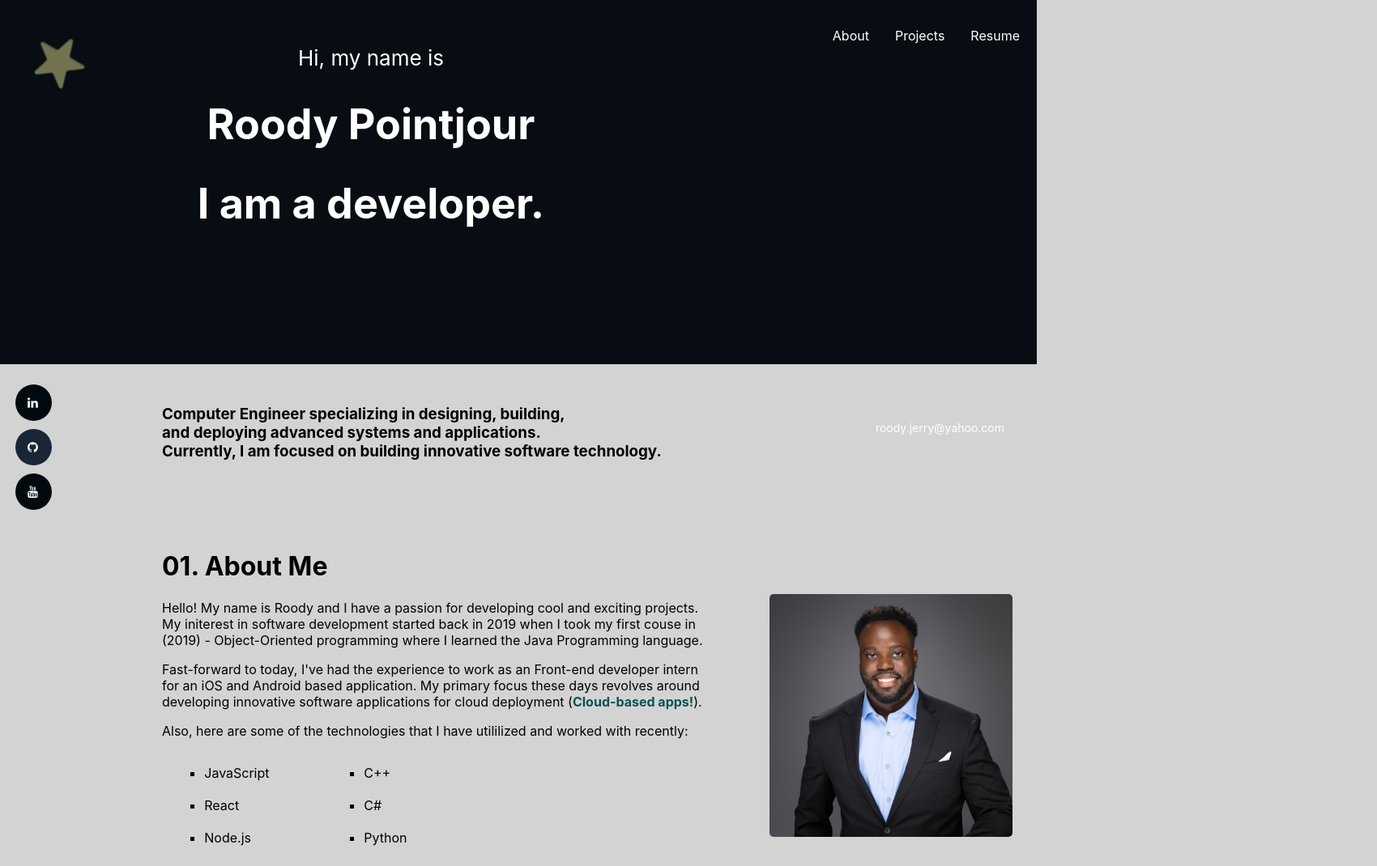
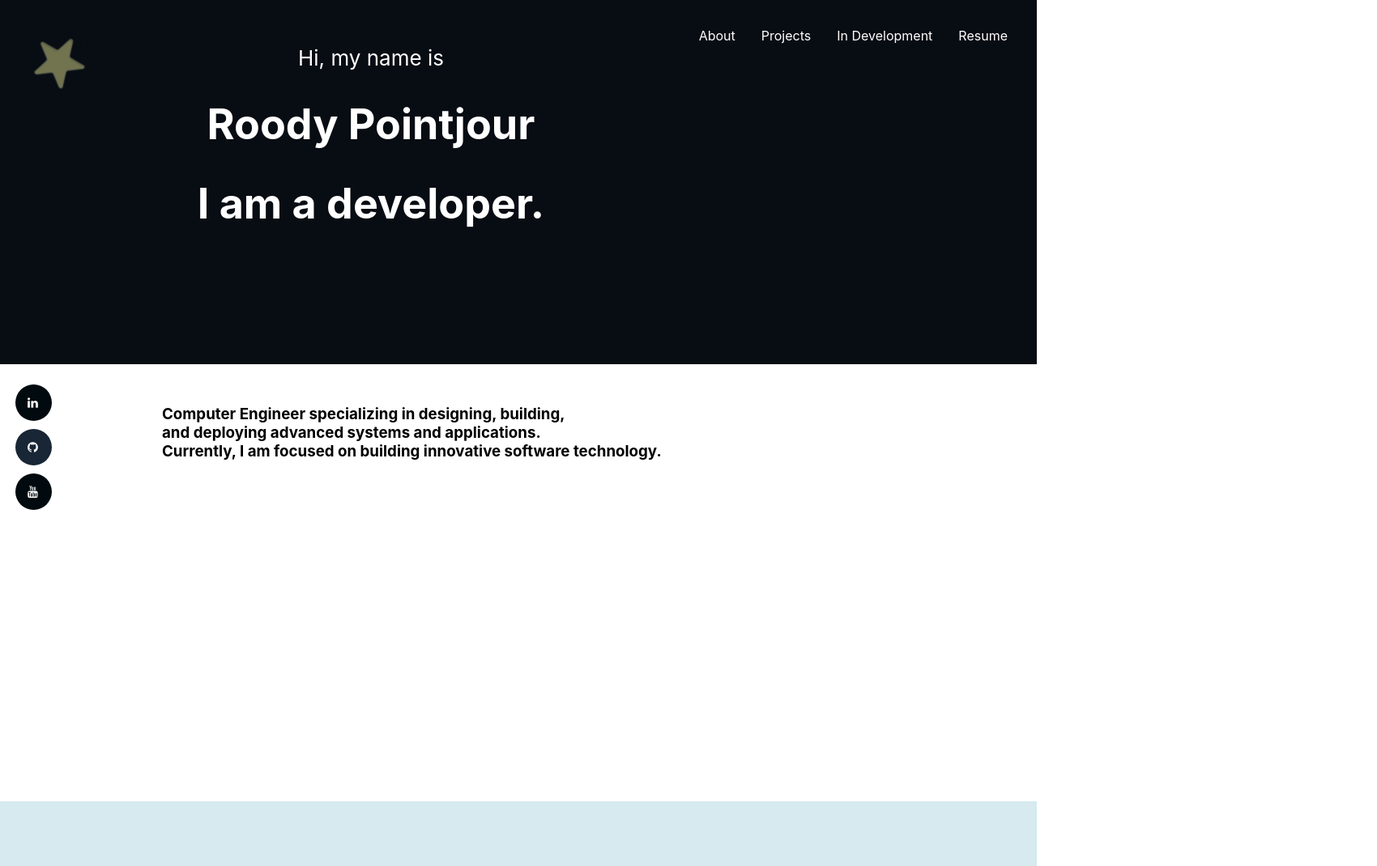
Before and after one commit to rpointjour/digital_business_card, a React (Create React App) app: page / in a window 1280 px wide. Shown: the top 1070 px of the page at 81% size, 1700 px wide, since content can reach past the window. Built offline with nearby package versions, Linux system fonts and the light colour scheme.

Commit message:
added scroller, updated background color

```diff
--- a/src/Components/AboutMe.js
+++ b/src/Components/AboutMe.js
@@ -1,13 +1,13 @@
 import './StyleSheets/AboutMe.css';
 import Roody from './StyleSheets/Images/Roody Pointjour Oct 2022-8.jpg';
-import Helmet from 'react-helmet';
 
 function AboutMe(){
     return(
+        <>
         <div className="about">
-            <img src={Roody} alt="Roody Pointjour" className="me" />
-            <h1>01. About Me</h1>
-            <article>
+            <img src={Roody} alt="Roody Pointjour" />
+            <h1 className='details'>01. About Me</h1>
+            <article className='details'>
                 <p>
                     Hello! My name is Roody and I have a passion
                     for developing cool and exciting projects. <br />My initerest
@@ -34,10 +34,8 @@ function AboutMe(){
         <li>C#</li><br />
         <li>Python</li>
     </ul>
-    <Helmet bodyAttributes={{style: 'background-color : #add8e6'}}/>
         </div>
-
-
+        </>
     );
 }
 
--- a/src/Components/App/App.css
+++ b/src/Components/App/App.css
@@ -44,6 +44,7 @@
     color:black;
     margin: 50px 200px;
     text-align: justify;
+    height:50vmin;
   }
   .email{
     position: absolute;
--- a/src/Components/App/App.js
+++ b/src/Components/App/App.js
@@ -1,9 +1,8 @@
 import './App.css';
-import { BrowserRouter, Routes, Route, useLocation } from "react-router-dom";
+import { BrowserRouter, useLocation } from "react-router-dom";
 import { useLayoutEffect } from 'react';
 import Home from '../Home';
 import Menu from '../Menu';
-import Projects from "../Projects";
 
 
 const Wrapper = ({children}) => {
@@ -20,10 +19,6 @@ function App() {
     <Wrapper>
       <Home />
       <Menu />
-      <Routes>
-          <Route path="/projects" element={<Projects />}>
-          </Route>
-      </Routes>
       </Wrapper>
     </BrowserRouter>
   );
--- a/src/Components/Menu.js
+++ b/src/Components/Menu.js
@@ -7,8 +7,23 @@ function Menu(){
         <nav>
             <ul className="menu">
             <li className="item"><a href="http://localhost:3000/Resume/Roody-Pointjour-Resume.pdf" target="_blank" rel="noreferrer">Resume</a></li>
-            <li className="item"><Link spy={true} smooth={true} offset={630} duration={100} to="projects">Projects</Link></li>
-            <li className="item"><Link spy={true} smooth={true} offset={10} duration={100} to="about">About</Link></li>
+            <li className='item'><a href="#dev">In Development</a></li>
+            <li className="item"><Link
+            spy={true}
+            smooth={true}
+            offset={5}
+            duration={100}
+            to="projects"
+            href="#projects"
+            >Projects</Link></li>
+            <li className="item"><Link
+            spy={true}
+            smooth={true}
+            offset={5}
+            duration={100}
+            to="about"
+            href="#about">About</Link></li>
+
             </ul>
         </nav>
         </>
--- a/src/Components/Projects.js
+++ b/src/Components/Projects.js
@@ -1,18 +1,16 @@
 import './StyleSheets/Projects.css';
 import turtlebot from './StyleSheets/Images/turtlebot3_waffle_pi.jpg';
-import Helmet from "react-helmet";
 
 function Projects(){
     return(
         <div className="projects">
-                <h2>02. Projects I've Worked On Before</h2><br /><br />
+                <h1>02. Projects I've Worked On Before</h1><br /><br />
                 <img src= {turtlebot} alt="Turtlebot3 Waffle Pi" className='turtle' />
                 <section className="featured">
                 <h4>Featured Project</h4>
                 <h3>Turtlebot3 Waffle Pi (Leader-Follower)</h3><br />
                 <button type="button"><a href="http://localhost:3000/Resume/RJP%20Portfolio%20-%20CE_DBC.pdf" target="blank" rel="noreferrer">Description</a></button>
                 </section>
-                <Helmet bodyAttributes={{style: 'background-color : #d3d3d3'}}/>
         </div>
     );
 }
--- a/src/Components/StyleSheets/AboutMe.css
+++ b/src/Components/StyleSheets/AboutMe.css
@@ -1,28 +1,36 @@
 .about{
-    text-align: justify;
-    position:absolute;
-    left: 200px;
+    background-color: #d6eaf0;
+    height:120vmin;
+
 }
-.me{
+.about img{
     width:300px;
     height:300px;
-    position:absolute;
-    left:750px;
-    top:75px;
     border-radius: 5px;
+    position:relative;
+    left:375px;
+    top:147px;
+}
+.details{
+    text-align: justify;
+    position:relative;
+    left:200px;
+    bottom:250px;
 }
 .cloud{
     color:rgb(10, 83, 83);
 }
 .tech{
     list-style-type:square;
-    text-align: left;
-    position:absolute;
-    right:535px;
+    text-align: justify;
+    position:relative;
+    left:200px;
+    bottom:200px;
 }
 .mtech{
     list-style-type:square;
-    text-align: left;
-    position:absolute;
-    right:365px;
+    text-align: justify;
+    position:relative;
+    left:420px;
+    bottom:320px;
 }
--- a/src/Components/StyleSheets/Menu.css
+++ b/src/Components/StyleSheets/Menu.css
@@ -6,7 +6,7 @@
     background-color: #080c13;
     position:absolute;
     top: 20px;
-    right: 5px;
+    right: 20px;
   }
 
   .item {
--- a/src/Components/StyleSheets/Projects.css
+++ b/src/Components/StyleSheets/Projects.css
@@ -1,14 +1,17 @@
 .projects{
-    text-align: justify;
+    overflow-x: hidden;
+    background-color: rgb(235, 252, 248);
+}
+.projects h1{
     position:relative;
-    top:650px;
-    left:200px;
-    overflow-x: hidden;
+    right:200px;
 }
 .turtle{
     width:275px;
     height:400px;
     border-radius: 5px;
+    position:relative;
+    right:200px;
 }
 .featured a{
     text-decoration: none;
--- a/src/Components/StyleSheets/SocialMedia.css
+++ b/src/Components/StyleSheets/SocialMedia.css
@@ -1,7 +1,7 @@
 .fa {
     padding: 15px;
     font-size: 15px;
-    width: 15px;
+    width:15px;
     text-align: center;
     text-decoration: none;
     margin: 5px 2px;
--- a/src/index.css
+++ b/src/index.css
@@ -5,7 +5,6 @@ body {
     sans-serif;
   -webkit-font-smoothing: antialiased;
   -moz-osx-font-smoothing: grayscale;
-  background-color: rgb(232, 241, 255);
   overflow-x: hidden;
 }
 
```
